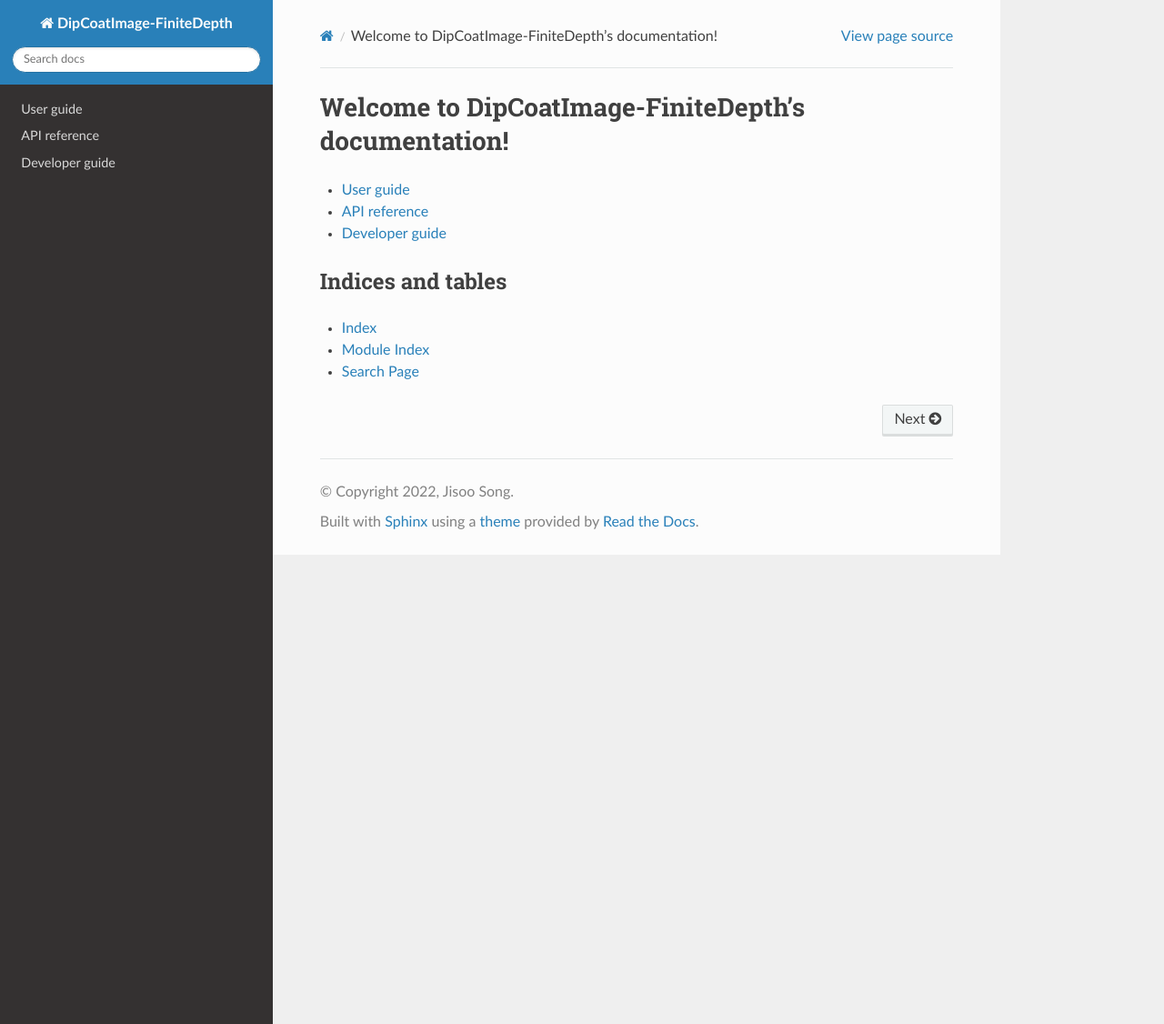
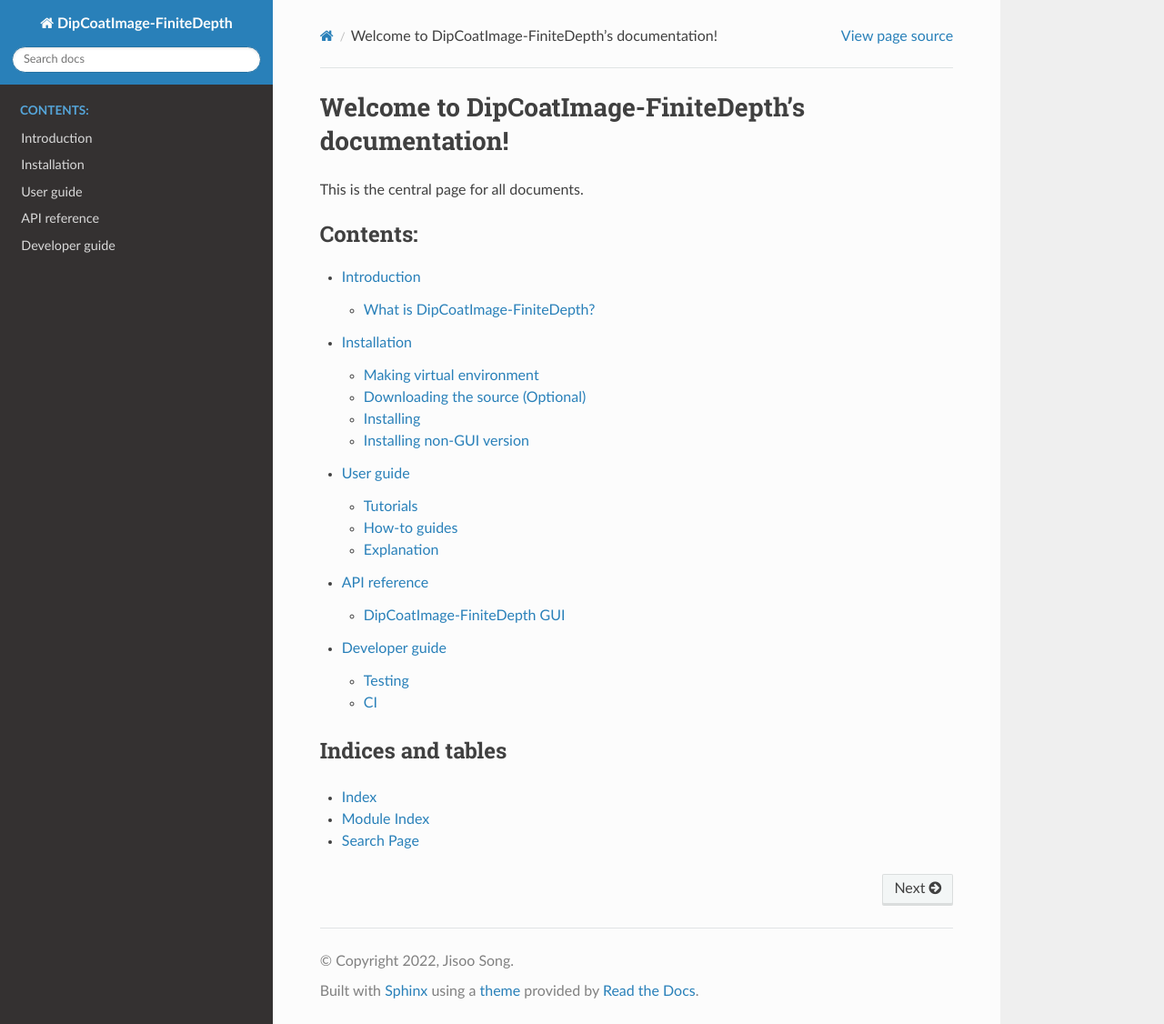
Before and after one commit to dipcoat-image/finitedepth, a Sphinx documentation site: the page built from doc/source/index.rst, in a window 1280 px wide and 1126 px high. Shown: the whole window at 91% size. Built offline with Sphinx 7.4.7 and the Read the Docs theme 2.0.0, drawn with Linux system fonts in a browser that asks for light colours.

Commit message:
doc: enhanc doc structure
Move intro.rst to root
Move install.rst to root

```diff
--- a/doc/source/index.rst
+++ b/doc/source/index.rst
@@ -2,9 +2,14 @@
 Welcome to DipCoatImage-FiniteDepth's documentation!
 ====================================================
 
+This is the central page for all documents.
+
 .. toctree::
-   :maxdepth: 1
+   :maxdepth: 2
+   :caption: Contents:
 
+   intro
+   install
    user-guide/index
    API reference <reference/index>
    dev-guide/index
--- a/doc/source/user-guide/index.rst
+++ b/doc/source/user-guide/index.rst
@@ -5,8 +5,6 @@ User guide
 .. toctree::
    :maxdepth: 1
 
-   introduction
-   installation
    tutorials/index
    how-to/index
    explanation/index
```
Also changed, not shown: doc/source/install.rst (renamed from doc/source/user-guide/installation.rst), doc/source/intro.rst (renamed from doc/source/user-guide/introduction.rst).
